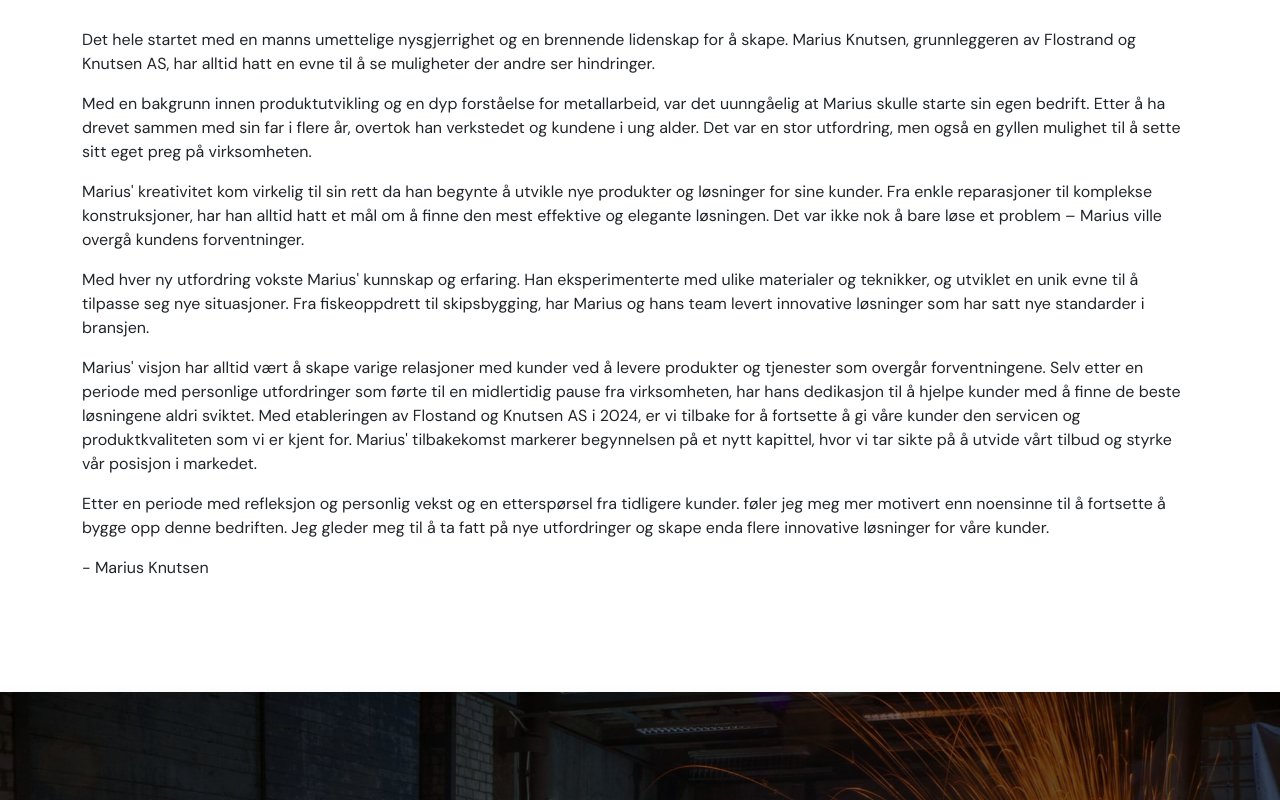
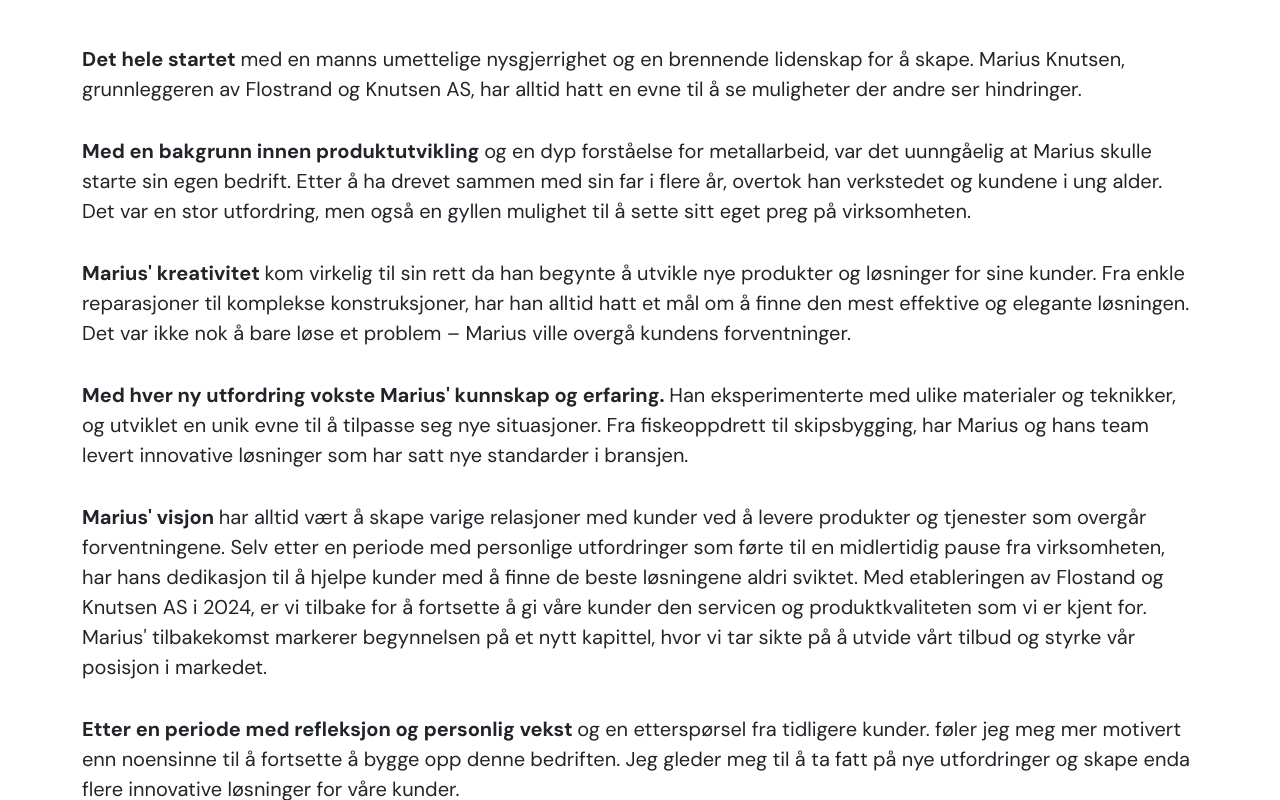
Before and after one commit to teehbee/flostrand-og-knutsen, a React (Vite) app: page /about in a window 1280 px wide. Shown: the part 800-1600 px from the top of the page. Built offline with nearby package versions, Linux system fonts and the light colour scheme.

Commit message:
add dynamic text content to about page, to be changed later

```diff
--- a/src/components/about/content/index.tsx
+++ b/src/components/about/content/index.tsx
@@ -1,3 +1,3 @@
-import { aboutLandingImageDescription, aboutHeader, aboutLowerImageDescription, aboutLowerImageHeader, aboutLowerImageText, aboutParagraph1, aboutParagraph2, aboutParagraph3, aboutParagraph4, aboutParagraph5, aboutParagraph6, aboutSignature } from "./textContent";
+import { aboutLandingImageDescription, aboutHeader, aboutLowerImageDescription, aboutLowerImageHeader, aboutLowerImageText, aboutParagraph1, aboutParagraph1Bold, aboutParagraph2, aboutParagraph2Bold, aboutParagraph3, aboutParagraph3Bold, aboutParagraph4, aboutParagraph4Bold, aboutParagraph5, aboutParagraph5Bold, aboutParagraph6, aboutParagraph6Bold, aboutSignature } from "./textContent";
 
-export { aboutLandingImageDescription, aboutHeader, aboutLowerImageDescription, aboutLowerImageHeader, aboutLowerImageText, aboutParagraph1, aboutParagraph2, aboutParagraph3, aboutParagraph4, aboutParagraph5, aboutParagraph6, aboutSignature };
+export { aboutLandingImageDescription, aboutHeader, aboutLowerImageDescription, aboutLowerImageHeader, aboutLowerImageText, aboutParagraph1, aboutParagraph1Bold, aboutParagraph2, aboutParagraph2Bold, aboutParagraph3, aboutParagraph3Bold, aboutParagraph4, aboutParagraph4Bold, aboutParagraph5, aboutParagraph5Bold, aboutParagraph6, aboutParagraph6Bold, aboutSignature };
--- a/src/components/about/content/textContent.tsx
+++ b/src/components/about/content/textContent.tsx
@@ -6,18 +6,24 @@
 
 // Main text section
 
-export const aboutParagraph1 = "Det hele startet med en manns umettelige nysgjerrighet og en brennende lidenskap for å skape. Marius Knutsen, grunnleggeren av Flostrand og Knutsen AS, har alltid hatt en evne til å se muligheter der andre ser hindringer.";
+export const aboutParagraph1Bold = "Det hele startet";
+export const aboutParagraph1 = "med en manns umettelige nysgjerrighet og en brennende lidenskap for å skape. Marius Knutsen, grunnleggeren av Flostrand og Knutsen AS, har alltid hatt en evne til å se muligheter der andre ser hindringer.";
 
-export const aboutParagraph2 = "Med en bakgrunn innen produktutvikling og en dyp forståelse for metallarbeid, var det uunngåelig at Marius skulle starte sin egen bedrift. Etter å ha drevet sammen med sin far i flere år, overtok han verkstedet og kundene i ung alder. Det var en stor utfordring, men også en gyllen mulighet til å sette sitt eget preg på virksomheten.";
+export const aboutParagraph2Bold = "Med en bakgrunn innen produktutvikling";
+export const aboutParagraph2 = "og en dyp forståelse for metallarbeid, var det uunngåelig at Marius skulle starte sin egen bedrift. Etter å ha drevet sammen med sin far i flere år, overtok han verkstedet og kundene i ung alder. Det var en stor utfordring, men også en gyllen mulighet til å sette sitt eget preg på virksomheten.";
 
-export const aboutParagraph3 = "Marius' kreativitet kom virkelig til sin rett da han begynte å utvikle nye produkter og løsninger for sine kunder. Fra enkle reparasjoner til komplekse konstruksjoner, har han alltid hatt et mål om å finne den mest effektive og elegante løsningen. Det var ikke nok å bare løse et problem – Marius ville overgå kundens forventninger.";
+export const aboutParagraph3Bold = "Marius' kreativitet";
+export const aboutParagraph3 = "kom virkelig til sin rett da han begynte å utvikle nye produkter og løsninger for sine kunder. Fra enkle reparasjoner til komplekse konstruksjoner, har han alltid hatt et mål om å finne den mest effektive og elegante løsningen. Det var ikke nok å bare løse et problem – Marius ville overgå kundens forventninger.";
 
-export const aboutParagraph4 = "Med hver ny utfordring vokste Marius' kunnskap og erfaring. Han eksperimenterte med ulike materialer og teknikker, og utviklet en unik evne til å tilpasse seg nye situasjoner. Fra fiskeoppdrett til skipsbygging, har Marius og hans team levert innovative løsninger som har satt nye standarder i bransjen.";
+export const aboutParagraph4Bold = "Med hver ny utfordring vokste Marius' kunnskap og erfaring.";
+export const aboutParagraph4 = "Han eksperimenterte med ulike materialer og teknikker, og utviklet en unik evne til å tilpasse seg nye situasjoner. Fra fiskeoppdrett til skipsbygging, har Marius og hans team levert innovative løsninger som har satt nye standarder i bransjen.";
 
+export const aboutParagraph5Bold = "Marius' visjon";
 export const aboutParagraph5 =
-  "Marius' visjon har alltid vært å skape varige relasjoner med kunder ved å levere produkter og tjenester som overgår forventningene. Selv etter en periode med personlige utfordringer som førte til en midlertidig pause fra virksomheten, har hans dedikasjon til å hjelpe kunder med å finne de beste løsningene aldri sviktet. Med etableringen av Flostand og Knutsen AS i 2024, er vi tilbake for å fortsette å gi våre kunder den servicen og produktkvaliteten som vi er kjent for. Marius' tilbakekomst markerer begynnelsen på et nytt kapittel, hvor vi tar sikte på å utvide vårt tilbud og styrke vår posisjon i markedet.";
+  "har alltid vært å skape varige relasjoner med kunder ved å levere produkter og tjenester som overgår forventningene. Selv etter en periode med personlige utfordringer som førte til en midlertidig pause fra virksomheten, har hans dedikasjon til å hjelpe kunder med å finne de beste løsningene aldri sviktet. Med etableringen av Flostand og Knutsen AS i 2024, er vi tilbake for å fortsette å gi våre kunder den servicen og produktkvaliteten som vi er kjent for. Marius' tilbakekomst markerer begynnelsen på et nytt kapittel, hvor vi tar sikte på å utvide vårt tilbud og styrke vår posisjon i markedet.";
 
-export const aboutParagraph6 = "Etter en periode med refleksjon og personlig vekst og en etterspørsel fra tidligere kunder. føler jeg meg mer motivert enn noensinne til å fortsette å bygge opp denne bedriften. Jeg gleder meg til å ta fatt på nye utfordringer og skape enda flere innovative løsninger for våre kunder.";
+export const aboutParagraph6Bold = "Etter en periode med refleksjon og personlig vekst";
+export const aboutParagraph6 = "og en etterspørsel fra tidligere kunder. føler jeg meg mer motivert enn noensinne til å fortsette å bygge opp denne bedriften. Jeg gleder meg til å ta fatt på nye utfordringer og skape enda flere innovative løsninger for våre kunder.";
 
 export const aboutSignature = "- Marius Knutsen";
 
--- a/src/components/about/elements/AboutTextParagraph.tsx
+++ b/src/components/about/elements/AboutTextParagraph.tsx
@@ -1,12 +1,14 @@
 interface aboutTextParagraph {
   textContent: string;
+  textContentBold: string;
 }
 
-const AboutTextParagraph: React.FC<aboutTextParagraph> = ({ textContent }) => {
+const AboutTextParagraph: React.FC<aboutTextParagraph> = ({ textContentBold, textContent }) => {
   return (
-    <div>
-      <p>{textContent}</p>
-    </div>
+    <p className="fs-1rem-to-1-25rem py-2 py-lg-3 m-0">
+      <span className="fw-bold">{textContentBold} </span>
+      {textContent}
+    </p>
   );
 };
 
--- a/src/components/about/sections/AboutTextBody.tsx
+++ b/src/components/about/sections/AboutTextBody.tsx
@@ -1,16 +1,16 @@
-import { aboutParagraph1, aboutParagraph2, aboutParagraph3, aboutParagraph4, aboutParagraph5, aboutParagraph6, aboutSignature } from "../content";
+import { aboutParagraph1, aboutParagraph2, aboutParagraph3, aboutParagraph4, aboutParagraph5, aboutParagraph6, aboutParagraph1Bold, aboutParagraph2Bold, aboutParagraph3Bold, aboutParagraph4Bold, aboutParagraph5Bold, aboutParagraph6Bold, aboutSignature } from "../content";
 import { AboutTextParagraph } from "../elements";
 
 function AboutTextBody() {
   return (
     <div className="container py-5 my-5">
-      <AboutTextParagraph textContent={aboutParagraph1} />
-      <AboutTextParagraph textContent={aboutParagraph2} />
-      <AboutTextParagraph textContent={aboutParagraph3} />
-      <AboutTextParagraph textContent={aboutParagraph4} />
-      <AboutTextParagraph textContent={aboutParagraph5} />
-      <AboutTextParagraph textContent={aboutParagraph6} />
-      <AboutTextParagraph textContent={aboutSignature} />
+      <AboutTextParagraph textContentBold={aboutParagraph1Bold} textContent={aboutParagraph1} />
+      <AboutTextParagraph textContentBold={aboutParagraph2Bold} textContent={aboutParagraph2} />
+      <AboutTextParagraph textContentBold={aboutParagraph3Bold} textContent={aboutParagraph3} />
+      <AboutTextParagraph textContentBold={aboutParagraph4Bold} textContent={aboutParagraph4} />
+      <AboutTextParagraph textContentBold={aboutParagraph5Bold} textContent={aboutParagraph5} />
+      <AboutTextParagraph textContentBold={aboutParagraph6Bold} textContent={aboutParagraph6} />
+      <AboutTextParagraph textContentBold="" textContent={aboutSignature} />
     </div>
   );
 }
```
